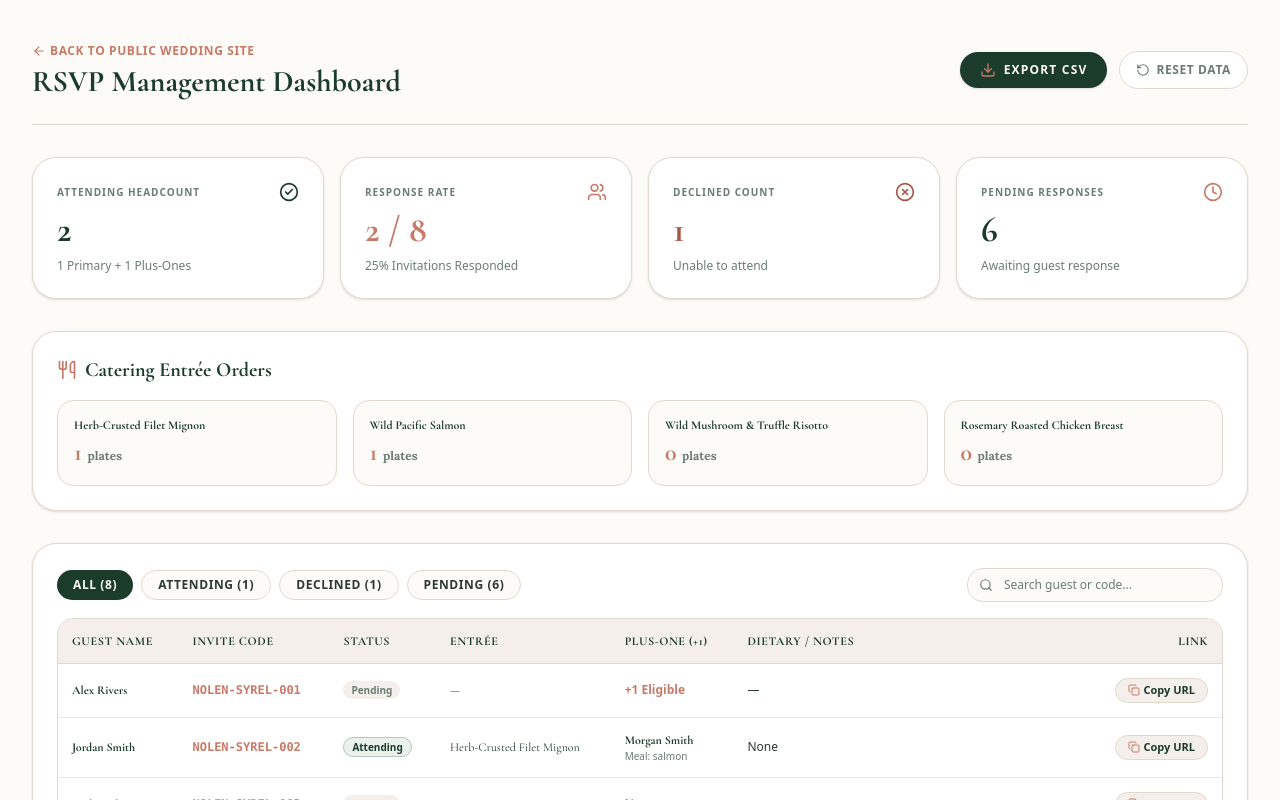
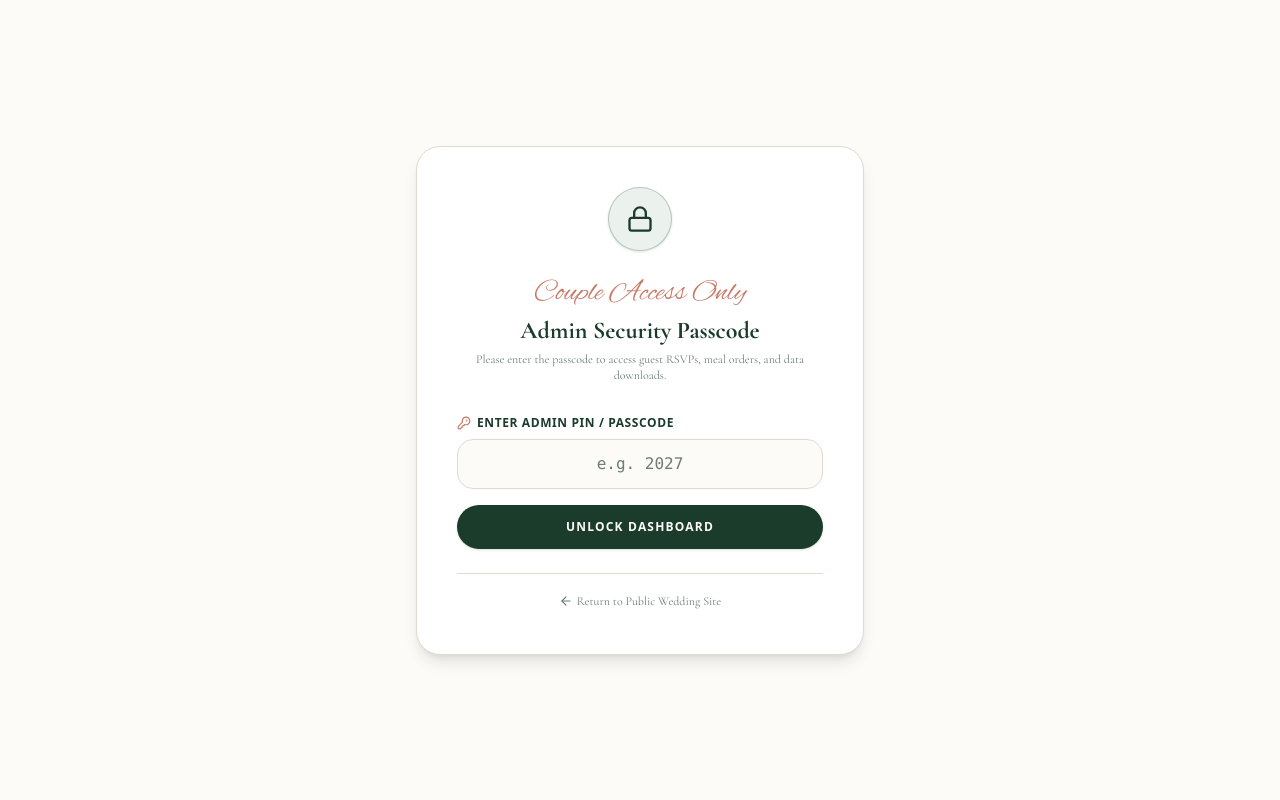
Before and after one commit to nolen-young/website, a Next.js app: page /wedding/admin in a window 1280 px wide. Shown: the top 800 px of the page. Built offline with nearby package versions, Linux system fonts and the light colour scheme.

Commit message:
Add Passcode PIN security wall to admin dashboard

```diff
--- a/src/app/wedding/admin/page.tsx
+++ b/src/app/wedding/admin/page.tsx
@@ -14,20 +14,61 @@ import {
   RotateCcw,
   Search,
   ArrowLeft,
+  Lock,
+  LogOut,
+  AlertCircle,
+  KeyRound,
 } from "lucide-react";
 import { Guest } from "@/data/guestList";
 import { WEDDING_CONFIG } from "@/data/weddingConfig";
 import { getGuests, resetGuestListToDefault } from "@/lib/rsvpService";
 
+const AUTH_KEY = "nolen_syrel_admin_auth_v1";
+
 function AdminDashboardContent() {
+  const [isAuthenticated, setIsAuthenticated] = useState<boolean>(false);
+  const [passcode, setPasscode] = useState<string>("");
+  const [authError, setAuthError] = useState<string | null>(null);
+
   const [guests, setGuests] = useState<Guest[]>([]);
   const [filter, setFilter] = useState<"all" | "attending" | "declined" | "pending">("all");
   const [searchQuery, setSearchQuery] = useState<string>("");
   const [copiedCode, setCopiedCode] = useState<string | null>(null);
 
   useEffect(() => {
-    setGuests(getGuests());
+    // Check if session previously authenticated
+    if (typeof window !== "undefined") {
+      const stored = sessionStorage.getItem(AUTH_KEY);
+      if (stored === "true") {
+        setIsAuthenticated(true);
+        setGuests(getGuests());
+      }
+    }
   }, []);
+
+  const handleLogin = (e: React.FormEvent) => {
+    e.preventDefault();
+    setAuthError(null);
+    const expectedPasscode = WEDDING_CONFIG.couple.adminPasscode;
+
+    if (passcode.trim() === expectedPasscode) {
+      setIsAuthenticated(true);
+      if (typeof window !== "undefined") {
+        sessionStorage.setItem(AUTH_KEY, "true");
+      }
+      setGuests(getGuests());
+    } else {
+      setAuthError("Incorrect admin passcode. Access denied.");
+    }
+  };
+
+  const handleLogout = () => {
+    setIsAuthenticated(false);
+    setPasscode("");
+    if (typeof window !== "undefined") {
+      sessionStorage.removeItem(AUTH_KEY);
+    }
+  };
 
   const handleResetData = () => {
     if (window.confirm("Reset all guest RSVP state back to default sample dataset?")) {
@@ -44,9 +85,74 @@ function AdminDashboardContent() {
     setTimeout(() => setCopiedCode(null), 2500);
   };
 
+  // PASSCODE LOCK SCREEN IF NOT AUTHENTICATED
+  if (!isAuthenticated) {
+    return (
+      <div className="min-h-screen bg-[#FDFBF7] text-[#2E3834] flex items-center justify-center p-4">
+        <div className="w-full max-w-md bg-[#FFFFFF] border border-[#E2D9CE] rounded-3xl p-8 sm:p-10 shadow-lg space-y-6 text-center">
+          <div className="w-16 h-16 mx-auto rounded-full bg-[#EBF2ED] border border-[#38664F]/30 flex items-center justify-center text-[#1B3B2B] shadow-sm">
+            <Lock className="w-7 h-7 text-[#1B3B2B]" />
+          </div>
+
+          <div className="space-y-1">
+            <span className="font-script text-3xl text-[#C87A68] block">
+              Couple Access Only
+            </span>
+            <h1 className="text-2xl font-serif font-bold text-[#1B3B2B]">
+              Admin Security Passcode
+            </h1>
+            <p className="text-xs text-[#6B7C75] font-serif">
+              Please enter the passcode to access guest RSVPs, meal orders, and data downloads.
+            </p>
+          </div>
+
+          <form onSubmit={handleLogin} className="space-y-4 pt-2">
+            <div className="space-y-2 text-left">
+              <label className="block text-xs font-semibold uppercase tracking-wider text-[#1B3B2B] flex items-center space-x-1.5">
+                <KeyRound className="w-3.5 h-3.5 text-[#C87A68]" />
+                <span>Enter Admin PIN / Passcode</span>
+              </label>
+              <input
+                type="password"
+                value={passcode}
+                onChange={(e) => setPasscode(e.target.value)}
+                placeholder="e.g. 2027"
+                required
+                className="w-full px-4 py-3 rounded-2xl bg-[#FDFBF7] border border-[#E2D9CE] text-[#1B3B2B] text-center font-mono placeholder-[#6B7C75] focus:outline-none focus:border-[#C87A68] text-base"
+              />
+            </div>
+
+            {authError && (
+              <div className="p-3 rounded-xl bg-[#F9EBE8] border border-[#E8B4A8] text-[#A65747] text-xs flex items-center space-x-2">
+                <AlertCircle className="w-4 h-4 shrink-0 text-[#C87A68]" />
+                <span>{authError}</span>
+              </div>
+            )}
+
+            <button
+              type="submit"
+              className="w-full py-3.5 rounded-full bg-[#1B3B2B] hover:bg-[#12281D] text-[#FDFBF7] font-semibold text-xs uppercase tracking-widest transition-colors cursor-pointer shadow"
+            >
+              Unlock Dashboard
+            </button>
+          </form>
+
+          <div className="pt-4 border-t border-[#E2D9CE]">
+            <Link
+              href="/wedding"
+              className="inline-flex items-center space-x-1 text-xs text-[#6B7C75] hover:text-[#C87A68] font-serif"
+            >
+              <ArrowLeft className="w-3.5 h-3.5" />
+              <span>Return to Public Wedding Site</span>
+            </Link>
+          </div>
+        </div>
+      </div>
+    );
+  }
+
   // Stats Calculations
   const totalSubmitted = guests.filter((g) => g.rsvpSubmitted).length;
-
   const attendingPrimaryCount = guests.filter((g) => g.rsvpSubmitted && g.attending).length;
   const attendingPlusOneCount = guests.filter(
     (g) => g.rsvpSubmitted && g.attending && g.plusOne?.attending
@@ -86,7 +192,8 @@ function AdminDashboardContent() {
     const nameMatch =
       !query ||
       `${g.firstName} ${g.lastName}`.toLowerCase().includes(query) ||
-      g.code.toLowerCase().includes(query);
+      g.code.toLowerCase().includes(query) ||
+      (g.email && g.email.toLowerCase().includes(query));
 
     return matchesFilter && nameMatch;
   });
@@ -97,6 +204,7 @@ function AdminDashboardContent() {
       "Code",
       "First Name",
       "Last Name",
+      "Email",
       "Status",
       "Attending",
       "Entree",
@@ -107,7 +215,6 @@ function AdminDashboardContent() {
       "+1 Last Name",
       "+1 Entree",
       "+1 Dietary Notes",
-      "Song Request",
       "Message",
       "Updated At",
     ];
@@ -116,6 +223,7 @@ function AdminDashboardContent() {
       g.code,
       g.firstName,
       g.lastName,
+      g.email || "",
       g.rsvpSubmitted ? "Responded" : "Pending",
       g.attending ? "Yes" : g.rsvpSubmitted ? "No" : "",
       g.mealPreference || "",
@@ -126,7 +234,6 @@ function AdminDashboardContent() {
       g.plusOne?.lastName || "",
       g.plusOne?.mealPreference || "",
       `"${(g.plusOne?.dietaryRestrictions || "").replace(/"/g, '""')}"`,
-      `"${(g.songRequest || "").replace(/"/g, '""')}"`,
       `"${(g.message || "").replace(/"/g, '""')}"`,
       g.updatedAt || "",
     ]);
@@ -159,6 +266,9 @@ function AdminDashboardContent() {
             </Link>
             <h1 className="text-3xl font-serif font-bold text-[#1B3B2B] flex items-center space-x-3">
               <span>RSVP Management Dashboard</span>
+              <span className="text-xs font-mono font-normal px-3 py-1 rounded-full bg-[#EBF2ED] text-[#1B3B2B] border border-[#38664F]/30">
+                Secured
+              </span>
             </h1>
           </div>
 
@@ -176,6 +286,14 @@ function AdminDashboardContent() {
             >
               <RotateCcw className="w-3.5 h-3.5" />
               <span>Reset Data</span>
+            </button>
+            <button
+              onClick={handleLogout}
+              className="px-4 py-2.5 rounded-full bg-[#F9EBE8] hover:bg-[#E8B4A8] border border-[#E8B4A8] text-[#A65747] text-xs font-semibold uppercase tracking-wider transition-colors flex items-center space-x-1.5 cursor-pointer"
+              title="Lock Admin Session"
+            >
+              <LogOut className="w-3.5 h-3.5" />
+              <span>Lock</span>
             </button>
           </div>
         </div>
--- a/src/data/weddingConfig.ts
+++ b/src/data/weddingConfig.ts
@@ -54,6 +54,7 @@ export const WEDDING_CONFIG = {
     brideFullName: "Syrel",
     hashtag: "#SyrelFoundHerNolen",
     initials: "N & S",
+    adminPasscode: process.env.NEXT_PUBLIC_ADMIN_PASSCODE || "2027",
   },
   date: {
     fullDate: "Saturday, October 2, 2027",
```
